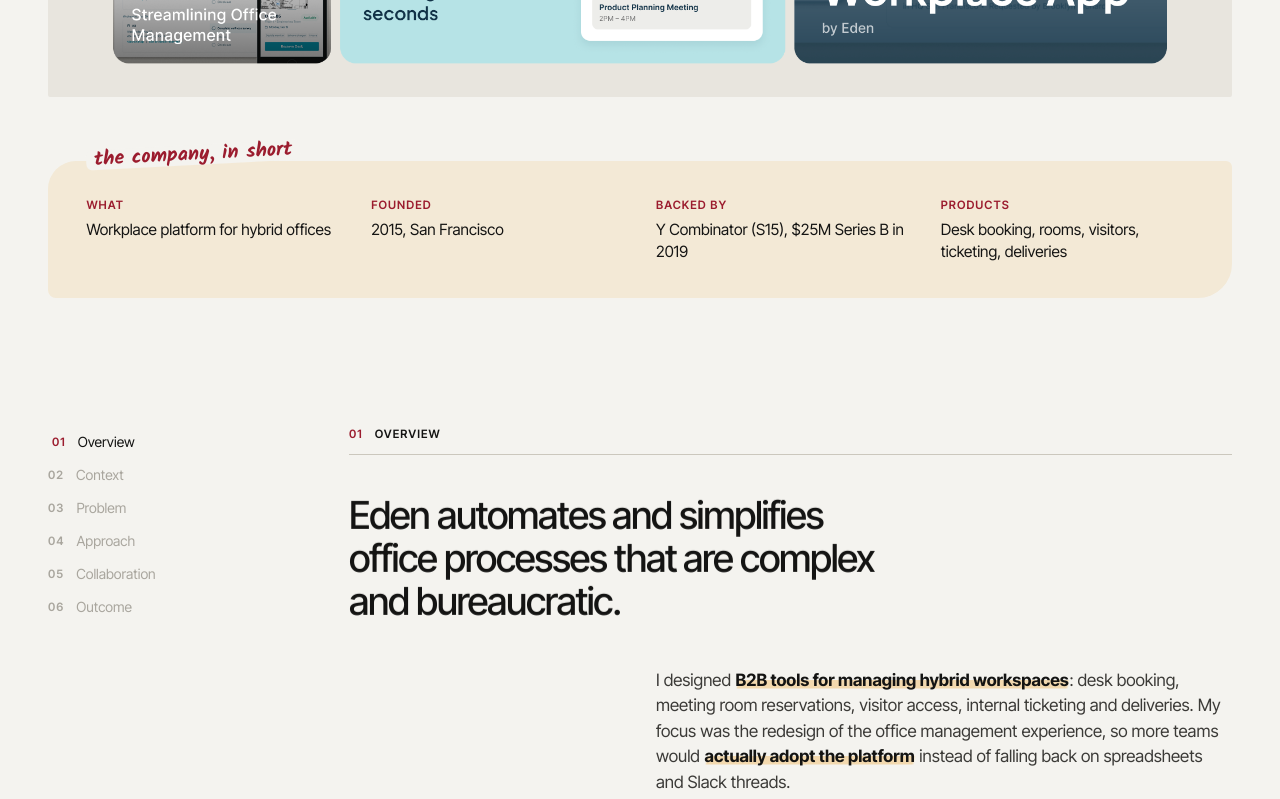
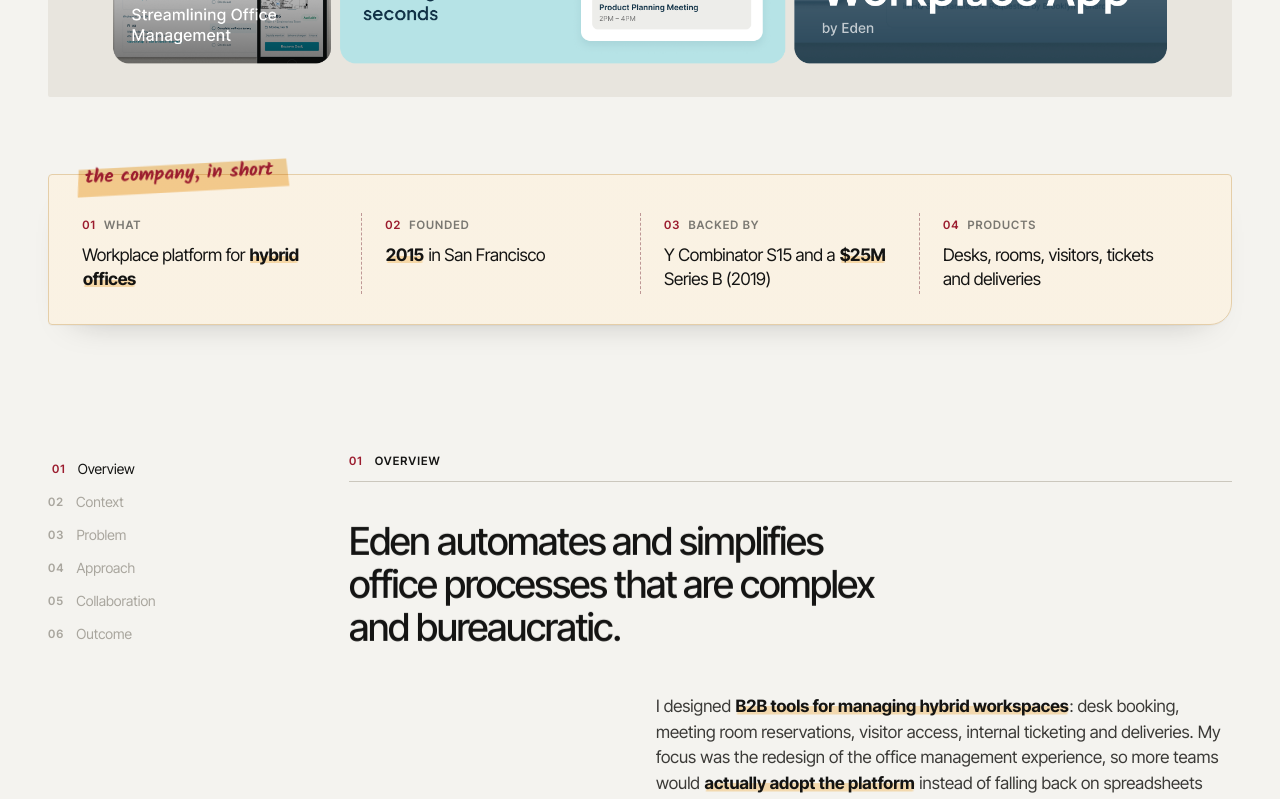
Before and after one commit to Mechcasares/portfolio, a Next.js app: page /work/eden in a window 1280 px wide. Shown: the part 1220-2019 px from the top of the page. Built offline with nearby package versions, Linux system fonts and the light colour scheme.

Commit message:
Refine company context card
Co-Authored-By: Claude Opus 5.5 <noreply@anthropic.com>
Claude-Session: https://claude.ai/code/session_01GBCwHyS173TJ3hW37znW1S

```diff
--- a/app/globals.css
+++ b/app/globals.css
@@ -1164,32 +1164,67 @@ div:has(> #work) + .section { padding-block-start: 0; }
 .cs-title-row { display: flex; align-items: flex-end; gap: 20px; flex-wrap: wrap; }
 .cs-badges { padding-bottom: clamp(10px, 1.6vw, 24px); transform: rotate(-4deg); }
 
-.cs-context { margin-top: clamp(36px, 5vw, 64px); }
+.cs-context { margin-top: clamp(48px, 6vw, 80px); }
 .cs-context-card {
   position: relative;
-  padding: clamp(22px, 3vw, 36px) clamp(20px, 3vw, 40px);
-  background: color-mix(in srgb, var(--warm) 14%, var(--bg));
-  border-radius: 28px 6px 34px 8px;
+  padding: clamp(28px, 3vw, 40px) clamp(20px, 2.6vw, 36px) clamp(22px, 2.4vw, 30px);
+  background:
+    linear-gradient(color-mix(in srgb, var(--warm) 9%, #fbf9f4), color-mix(in srgb, var(--warm) 9%, #fbf9f4)) padding-box;
+  border: 1px solid color-mix(in srgb, var(--warm) 30%, var(--line));
+  border-radius: 4px 4px 22px 4px;
+  box-shadow: 0 1px 0 rgba(20, 20, 19, 0.03), 0 18px 36px -28px rgba(20, 20, 19, 0.35);
+}
+/* A strip of tape holding the label */
+.cs-context-tape {
+  position: absolute;
+  top: -12px;
+  left: clamp(14px, 2.2vw, 30px);
+  width: 212px;
+  height: 30px;
+  background: color-mix(in srgb, var(--warm) 50%, transparent);
+  mix-blend-mode: multiply;
+  transform: rotate(-2.5deg);
+  clip-path: polygon(1% 8%, 99% 0, 100% 92%, 0 100%);
 }
 .cs-context-label {
   position: absolute;
-  top: -16px;
-  left: clamp(20px, 3vw, 40px);
-  font-size: 20px;
+  top: -10px;
+  left: clamp(26px, 2.8vw, 42px);
+  font-size: 19px;
   color: var(--pen);
-  transform: rotate(-3deg);
-  background: var(--bg);
-  padding: 0 8px;
-  border-radius: 6px;
+  transform: rotate(-2.5deg);
 }
 .cs-context-grid {
   display: grid;
   grid-template-columns: repeat(4, minmax(0, 1fr));
-  gap: 20px 32px;
 }
-@media (max-width: 859px) { .cs-context-grid { grid-template-columns: 1fr 1fr; } }
-.cs-context-grid dt { color: var(--pen); margin-bottom: 6px; }
-.cs-context-grid dd { font-size: 15.5px; line-height: 1.4; }
+.cs-context-item { padding: 4px clamp(14px, 1.8vw, 26px); }
+.cs-context-item:first-child { padding-left: 0; }
+.cs-context-item + .cs-context-item { border-left: 1px dashed color-mix(in srgb, var(--pen) 28%, var(--line-strong)); }
+.cs-context-grid dt {
+  display: flex;
+  align-items: baseline;
+  gap: 8px;
+  color: var(--muted);
+  margin-bottom: 10px;
+}
+.cs-context-num { color: var(--pen); }
+.cs-context-grid dd {
+  font-size: clamp(16px, 1.35vw, 19px);
+  line-height: 1.35;
+  letter-spacing: -0.015em;
+  color: var(--ink);
+}
+.cs-context-grid .kw { background-size: 100% 0.42em; }
+@media (max-width: 859px) {
+  .cs-context-grid { grid-template-columns: 1fr 1fr; row-gap: 20px; }
+  .cs-context-item:nth-child(3) { padding-left: 0; border-left: 0; }
+}
+@media (max-width: 480px) {
+  .cs-context-grid { grid-template-columns: 1fr; }
+  .cs-context-item { padding-left: 0 !important; border-left: 0 !important; }
+  .cs-context-item + .cs-context-item { border-top: 1px dashed var(--line-strong); padding-top: 16px; }
+}
 
 .cs-sources {
   display: flex;
--- a/components/CaseStudy.tsx
+++ b/components/CaseStudy.tsx
@@ -226,12 +226,16 @@ export function CaseStudy({ project }: { project: Project }) {
 
       <section className="container cs-context" aria-label={`About ${project.title}`}>
         <Reveal className="cs-context-card">
+          <span className="cs-context-tape" aria-hidden="true" />
           <span className="hand cs-context-label">the company, in short</span>
           <dl className="cs-context-grid">
-            {project.about.items.map((it) => (
-              <div key={it.label}>
-                <dt className="mono">{it.label}</dt>
-                <dd>{it.value}</dd>
+            {project.about.items.map((it, i) => (
+              <div key={it.label} className="cs-context-item">
+                <dt className="mono">
+                  <span className="cs-context-num">{String(i + 1).padStart(2, "0")}</span>
+                  {it.label}
+                </dt>
+                <dd><Rich text={it.value} /></dd>
               </div>
             ))}
           </dl>
--- a/content/projects.ts
+++ b/content/projects.ts
@@ -80,10 +80,10 @@ export const projects: Project[] = [
     badges: ["Y Combinator S22"],
     about: {
       items: [
-        { label: "What", value: "Global neobank for contractors and freelancers" },
-        { label: "Founded", value: "2021, Buenos Aires" },
-        { label: "Backed by", value: "Y Combinator (S22), $15M seed in 2022" },
-        { label: "Reach", value: "Users in 16 countries at seed" },
+        { label: "What", value: "Global **neobank** for contractors and freelancers" },
+        { label: "Founded", value: "**2021** in Buenos Aires" },
+        { label: "Backed by", value: "Y Combinator S22 and a **$15M** seed (2022)" },
+        { label: "Reach", value: "Users in **16 countries** at seed" },
       ],
       sources: [
         { label: "Ping on Y Combinator", href: "https://www.ycombinator.com/companies/ping" },
@@ -268,10 +268,10 @@ export const projects: Project[] = [
     badges: ["Y Combinator S15"],
     about: {
       items: [
-        { label: "What", value: "Workplace platform for hybrid offices" },
-        { label: "Founded", value: "2015, San Francisco" },
-        { label: "Backed by", value: "Y Combinator (S15), $25M Series B in 2019" },
-        { label: "Products", value: "Desk booking, rooms, visitors, ticketing, deliveries" },
+        { label: "What", value: "Workplace platform for **hybrid offices**" },
+        { label: "Founded", value: "**2015** in San Francisco" },
+        { label: "Backed by", value: "Y Combinator S15 and a **$25M** Series B (2019)" },
+        { label: "Products", value: "Desks, rooms, visitors, tickets and deliveries" },
       ],
       sources: [
         { label: "Eden on Y Combinator", href: "https://www.ycombinator.com/companies/eden" },
```
